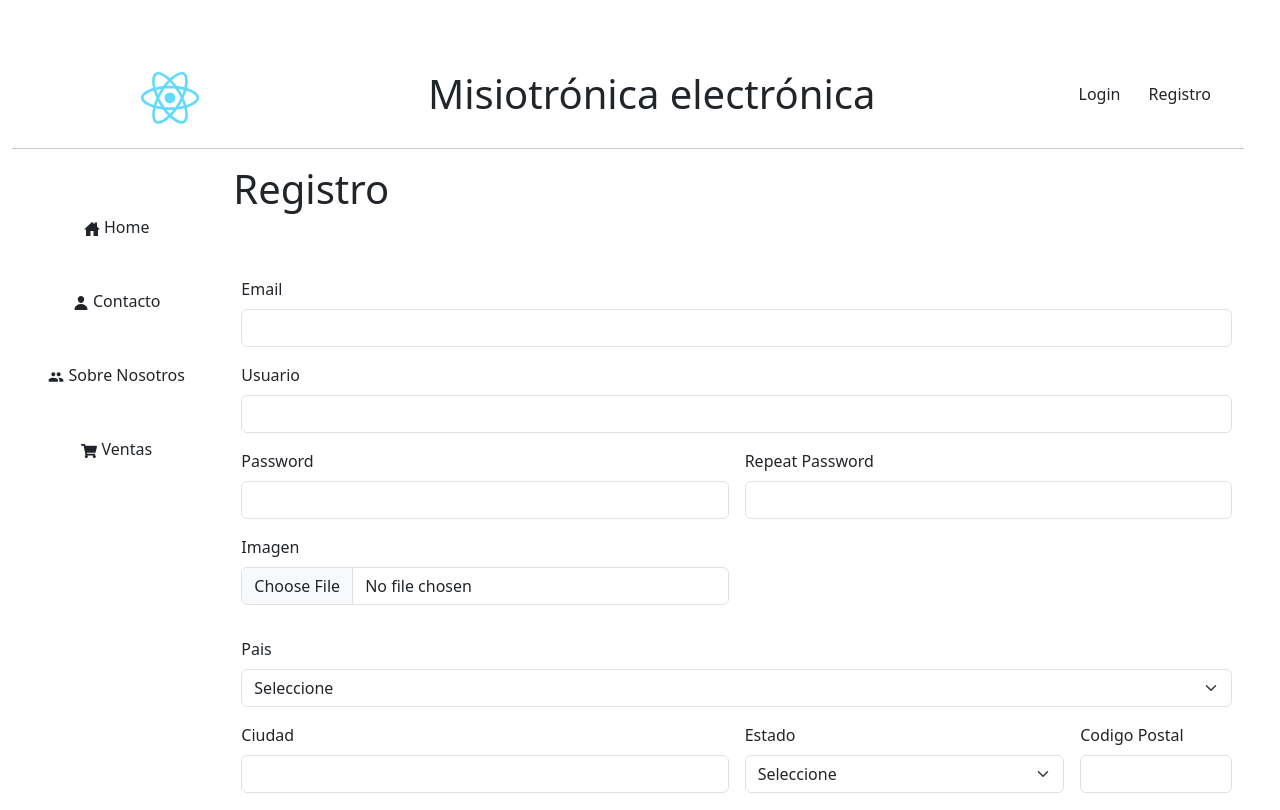
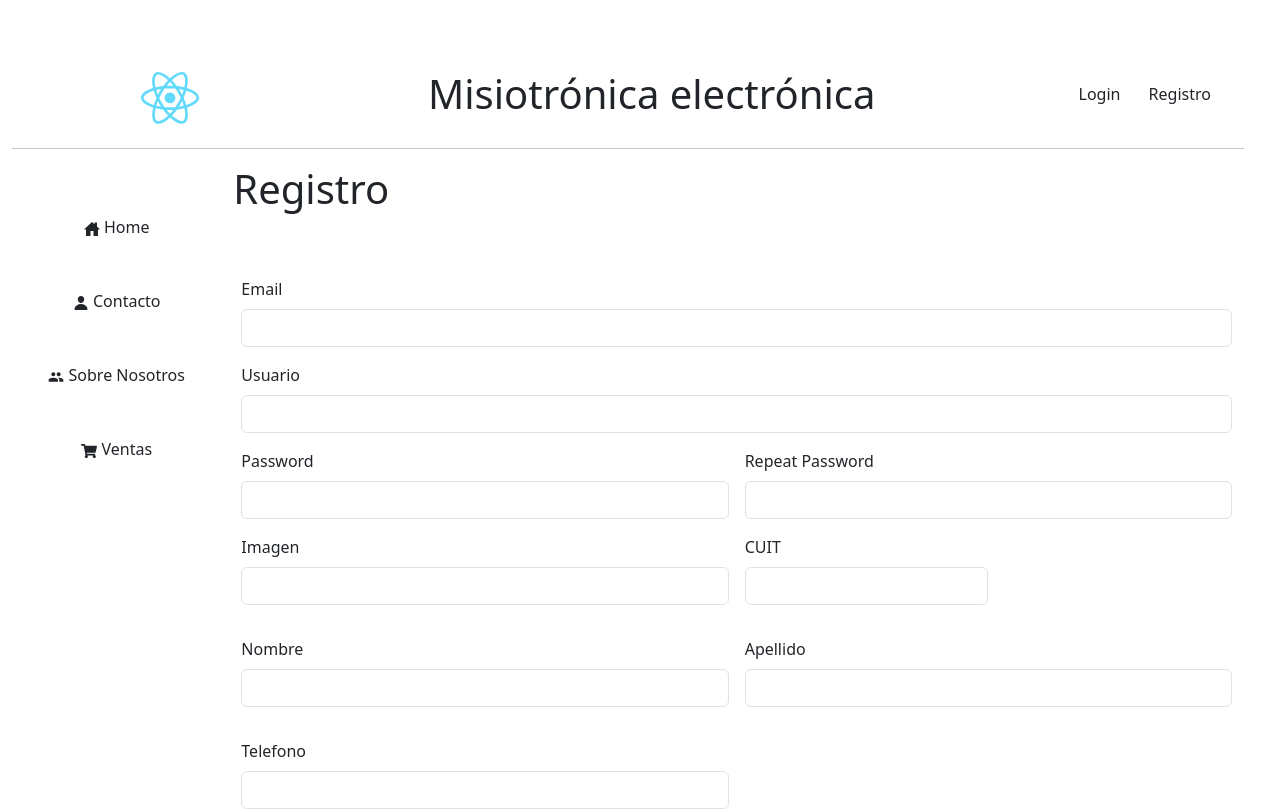
Before and after one commit to AgustinMineo/Misiotronica, a React (Create React App) app: page /#/register in a window 1280 px wide. Shown: the top 810 px of the page. Built offline with nearby package versions, Linux system fonts and the light colour scheme; some icons are missing.

Commit message:
changes in the registration form

```diff
--- a/src/components/Contact/Contact.jsx
+++ b/src/components/Contact/Contact.jsx
@@ -1,7 +1,98 @@
 import {React,useState} from 'react'
 import {consultaForm} from './validations.js'
+import Swal from 'sweetalert2';
+import ReCAPTCHA from "react-google-recaptcha";
 
 function Contact() {
+  const [captcha, setCaptcha] = useState('');
+  const [formOk, setFormOk] = useState(false);
+  const handleSentContact = async () => {
+    setFormOk(false)
+    const result = await Swal.fire({
+      title: 'Consulta',
+      text: `¿Deseas enviar la consulta?`,
+      imageHeight: 300,
+      imageWidth: 300,
+      showCancelButton: true,
+      confirmButtonColor: '#3085d6',
+      cancelButtonColor: '#d33',
+      confirmButtonText: 'Sí',
+      cancelButtonText: 'Cancelar'
+    })
+
+
+    if(formData.apellido && formData.name && formData.email && formData.nota){
+      setFormOk(true)
+    }else{
+      setFormOk(false)
+    }
+
+
+    if (result.isConfirmed && captcha && formOk ) {
+
+    const response = await consultaForm(formData)
+    if (response === 400) {
+        Swal.fire({
+          title: 'Oops!',
+          text: `"Error en el formato de envio. Por favor contactar con soporte tecnico. Code : 400`,
+          icon: 'warning',
+          confirmButtonColor: '#3085d6',
+          confirmButtonText: 'Aceptar'
+        })
+      } else if (response === 201) {
+        Swal.fire({
+          position: 'top-end',
+          icon: 'success',
+          title: 'Your work has been saved',
+          showConfirmButton: false,
+          timer: 1500
+        })
+            setFormData({
+        email: '',
+        name: '',
+        apellido: '',
+        direccion: '',
+        altura: '',
+        nota: '',
+      })
+    }
+  }
+  else if (!captcha && result.isConfirmed) {
+
+    Swal.fire({
+      title: 'Oops!',
+      text: `"Confirma que no eres un robot!`,
+      icon: 'warning',
+      confirmButtonColor: '#3085d6',
+      confirmButtonText: 'Aceptar'
+    })
+  }else if (!formOk && result.isConfirmed) {
+      Swal.fire({
+        title: 'Oops!',
+        text: `"Debe completar todos los campos antes de enviar el formulario!`,
+        icon: 'warning',
+        confirmButtonColor: '#3085d6',
+        confirmButtonText: 'Aceptar'
+      })
+  }else if(!result.isDenied){
+    Swal.fire(
+      'Consulta cancelada!',
+      'Su consulta fue cancelada',
+      'success'
+      )
+  }else {
+    Swal.fire({
+      title: 'Oops!',
+      text: 'Error al enviar el formulario!',
+      icon: 'warning',
+      confirmButtonColor: '#3085d6',
+      confirmButtonText: 'Aceptar'
+    });
+  }
+  };
+  const handleCaptchaChange = (value) => {
+    setCaptcha(value);
+  }
 
   const [formData, setFormData] = useState({
     email: '',
@@ -16,14 +107,9 @@ function Contact() {
     setFormData({ ...formData, [e.target.id]: e.target.value });
   };
 
-  const handleSubmit = async (e) => {
-
-    consultaForm(formData)
-  };
-
    return (
     <div className='mt-5'>
-      <form className='container' onSubmit={handleSubmit}>
+      <form className='container' onSubmit={handleSentContact}>
         <div className="mb-3">
           <label htmlFor="email" className="form-label">Correo electrónico *</label>
           <input
@@ -88,7 +174,16 @@ function Contact() {
             onChange={handleChange}
           />
         </div>
-        <button type="submit" className="btn btn-primary">Submit</button>
+        <div className="d-flex flex-wrap align-items-center ">
+        <div className="mb-3 mx-5" id='recaptcha'>
+            <ReCAPTCHA
+              value={captcha}
+              sitekey="6LeD9CkoAAAAAGDqpUj_ZaEUHRs1LEmoC5Sw8mvf"
+              onChange={handleCaptchaChange}
+              />
+          </div>
+        <button type="submit" onClick={handleSentContact} className="btn btn-primary">Submit</button>
+        </div>
       </form>
     </div>
   )
--- a/src/components/Contact/validations.js
+++ b/src/components/Contact/validations.js
@@ -16,13 +16,9 @@ export async function consultaForm (data) {
       },
       body: JSON.stringify(formData),
     });
-    console.log(formData)
-    console.log(response.message)
-    if (response.ok) {
-      console.log('Registro exitoso');
-    } else {
-      console.log('Error al enviar los datos');
-    }
+
+    return response.status
+
   } catch (error) {
     console.log('Error al enviar los datos', error);
   }
--- a/src/components/User/Register/Register.jsx
+++ b/src/components/User/Register/Register.jsx
@@ -111,38 +111,46 @@ function Register() {
         )}
       </div>
         <div class="mb-3 col-md-6">
-          <label htmlFor="formFile" class="form-label">Imagen</label>
-          <input class="form-control" type="file" id="formFile"/>
+          <label htmlFor="formImg" class="form-label">Imagen</label>
+          <input class="form-control" type="text" id="formImg"/>
+        </div>
+        <div class="col-md-6">
+          <div class="mb-3 col-md-6">
+            <label htmlFor="formCUIT" class="form-label">CUIT</label>
+            <input class="form-control" type="text" id="formCUIT"/>
+          </div>
+        </div>
+        <div class="mb-3 col-md-6">
+          <label htmlFor="formName" class="form-label">Nombre</label>
+          <input class="form-control" type="text" id="formName"/>
+        </div>
+        <div class="mb-3 col-md-6">
+          <label htmlFor="formLastname" class="form-label">Apellido</label>
+          <input class="form-control" type="text" id="formLastname"/>
+        </div>
+        <div class="mb-3 col-md-6">
+          <label htmlFor="formPhone" class="form-label">Telefono</label>
+          <input class="form-control" type="tel" pattern="[0-9]{3}-[0-9]{2}-[0-9]{3}" id="formPhone" />
         </div>
         <div class="col-md-12">
-          <label for="inputState" class="form-label">Pais</label>
-          <select id="inputState" class="form-select">
-            <option selected>Seleccione</option>
-            <option>Argentina</option>
-          </select>
+          <label for="inputAdress" class="form-label">Dirección</label>
+          <input type="text" class="form-control" id="inputAdress"/>
         </div>
         <div class="col-md-6">
-          <label for="inputCity" class="form-label">Ciudad</label>
-          <input type="text" class="form-control" id="inputCity"/>
-        </div>
-        <div class="col-md-4">
-          <label for="inputState" class="form-label">Estado</label>
-          <select id="inputState" class="form-select">
-            <option selected>Seleccione</option>
-            <option>...</option>
-          </select>
+          <label for="inputBlock" class="form-label">Altura</label>
+          <input type="text" class="form-control" id="inputBlock"/>
         </div>
         <div class="col-md-2">
-          <label for="inputZip" class="form-label">Codigo Postal</label>
-          <input type="text" class="form-control" id="inputZip"/>
+          <label for="inputStreet" class="form-label">Callé</label>
+          <input type="text" class="form-control" id="inputStreet"/>
         </div>
         <div class="col-12">
-          <label for="inputAddress" class="form-label">Dirección</label>
-          <input type="text" class="form-control" id="inputAddress" placeholder="1234 calle principal"/>
+          <label for="inputBetween" class="form-label">Entre</label>
+          <input type="text" class="form-control" id="inputBetween" placeholder="1234 calle principal"/>
         </div>
         <div class="col-12">
-          <label for="inputAddress2" class="form-label">Detalles</label>
-          <input type="text" class="form-control" id="inputAddress2" placeholder="Apartamento, estudio, piso, etc"/>
+          <label for="inputDescription" class="form-label">Detalles</label>
+          <input type="text" class="form-control" id="inputDescription" placeholder="Nota"/>
         </div>
         <div className="mb-3" id='recaptcha'>
           <ReCAPTCHA
```
